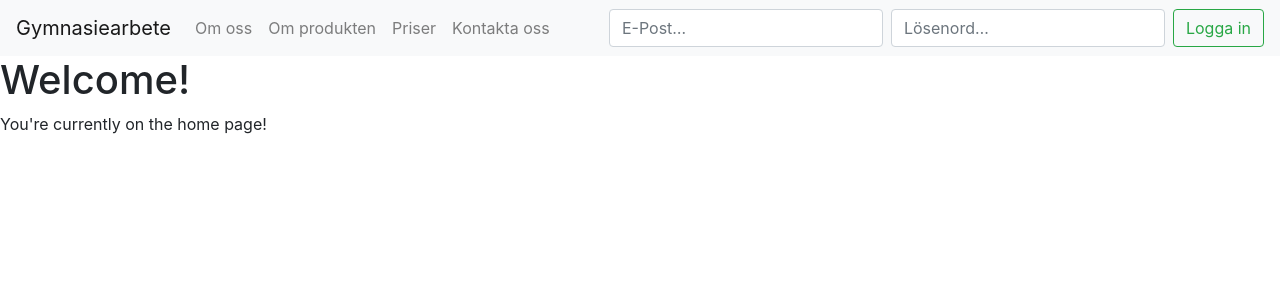
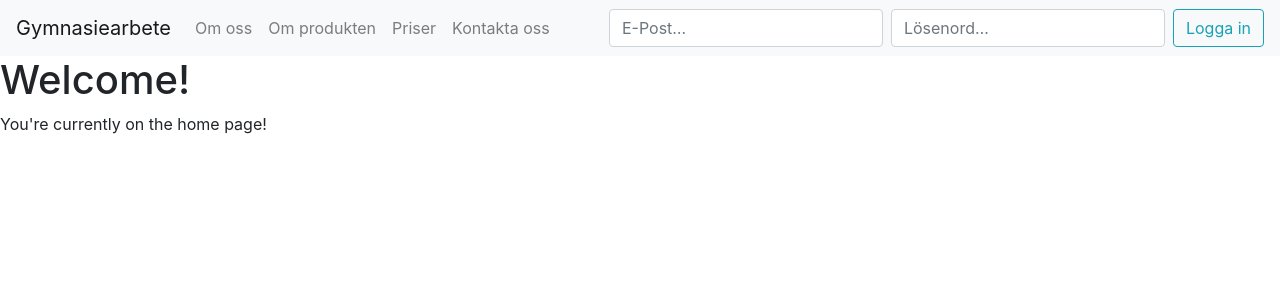
Before and after one commit to Jinado/gymnasiearbete, a Node server app: page / in a window 1280 px wide. Shown: the top 300 px of the page. Run offline with Node 20, Linux system fonts and the light colour scheme.

Commit message:
Don't remember what I did

```diff
--- a/index.js
+++ b/index.js
@@ -70,7 +70,7 @@ app.get("*", (req, res) => {
 app.listen(5000, () => console.log("Server listening on port 5000!"));
 
 /*
-    Use "lt -p 5000 -s ga-jinado" to run the localtunnel,
+    Use "lt -p 5000 -s ga-johannes" to run the localtunnel,
     then write the command "node index.js" in a separate terminal to
     start the server.
 */
--- a/public/ejs/pages/index.ejs
+++ b/public/ejs/pages/index.ejs
@@ -28,7 +28,7 @@
             <form class="form-inline my-2 my-lg-0" method="POST" action="/login">
                 <input class="form-control mr-sm-2" type="text" placeholder="E-Post…" aria-label="E-Post" name="email">
                 <input class="form-control mr-sm-2" type="password" placeholder="Lösenord…" aria-label="Lösenord" name="password">
-                <button class="btn btn-outline-success my-2 my-sm-0" type="submit">Logga in</button>
+                <button class="btn btn-outline-info my-2 my-sm-0" type="submit">Logga in</button>
             </form>
         <% } %>
     </div>
```
